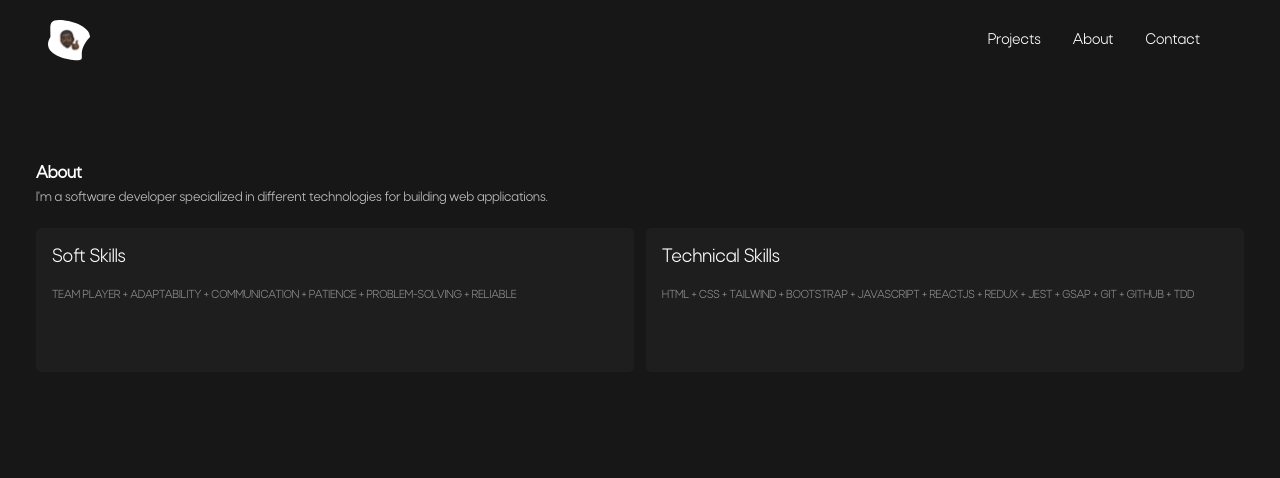
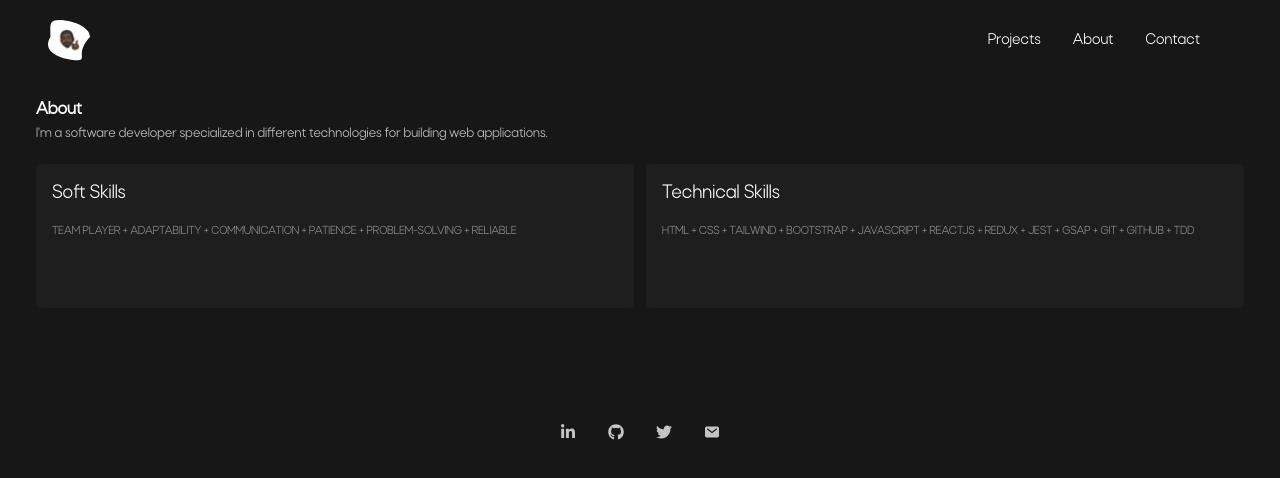
Before and after one commit to shadrxcc/portfolio, a React (Create React App) app: page /about in a window 1280 px wide. Shown: the top 478 px of the page. Built offline with nearby package versions, Linux system fonts and the light colour scheme.

Commit message:
implement footer

```diff
--- a/src/RouteSwitch.jsx
+++ b/src/RouteSwitch.jsx
@@ -11,15 +11,15 @@ import Footer from "./components/footer";
 const RouteSwitch = () => {
   return (
     <>
-    <div className="flex flex-col gap-[10em]">
+    <div className="flex flex-col gap-[6em]">
       <Navbar/>
       <Routes>
         <Route path="/projects" element={<Projects/>}></Route>
         <Route path="/about" element={<About/>}></Route>
         <Route path="/contact" element={<Contact/>}></Route>
         <Route path="/" element={<Home/>}></Route>
-        <Route path="/footer" element={<Footer/>}></Route>
       </Routes>
+      <Footer/>
 </div>
     </>
   );
--- a/src/components/about/skillstack.jsx
+++ b/src/components/about/skillstack.jsx
@@ -25,7 +25,7 @@ const Skillstack = () => {
       </div>
     );
   });
-  return <div className="skillcards my-5 grid gap-3 md:grid-cols-2 md:grid-rows-2 ">{skills}</div>;
+  return <div className="skillcards my-5 grid gap-3 md:grid-cols-2">{skills}</div>;
 };
 
 export default Skillstack;
--- a/src/components/footer.jsx
+++ b/src/components/footer.jsx
@@ -1,9 +1,18 @@
-import React from 'react'
+import React from "react";
+import { FaGithub, FaLinkedinIn, FaTwitter } from "react-icons/fa";
+import { IoMail } from "react-icons/io5";
 
 const Footer = () => {
   return (
-    <div>Footer</div>
-  )
-}
+    <div>
+      <div className="flex items-center justify-center text-white opacity-[75%] gap-x-[2em]">
+        <FaLinkedinIn />
+        <FaGithub />
+        <FaTwitter />
+        <IoMail />
+      </div>
+    </div>
+  );
+};
 
-export default Footer
+export default Footer;
--- a/src/pages/home.jsx
+++ b/src/pages/home.jsx
@@ -5,8 +5,8 @@ const Home = () => {
   return (
     <>
     <div className='mx-[36px]'>
-      <h1 className='text-4xl text-white'>Hello, i'm</h1>
-      <h1 className='text-4xl text-white'>Shadrach Akaade</h1>
+      <h1 className='text-4xl medium text-white'>Hello, i'm</h1>
+      <h1 className='text-4xl medium text-white'>Shadrach Akaade</h1>
       <p className='text-lg text-white opacity-[75%]  pb-3'>Frontend Engineer</p>
       <p className='text-sm text-white opacity-[50%]'>I'm a software developer specialized in different
 technologies for building web applications. I'm a software developer specialized in different
```
